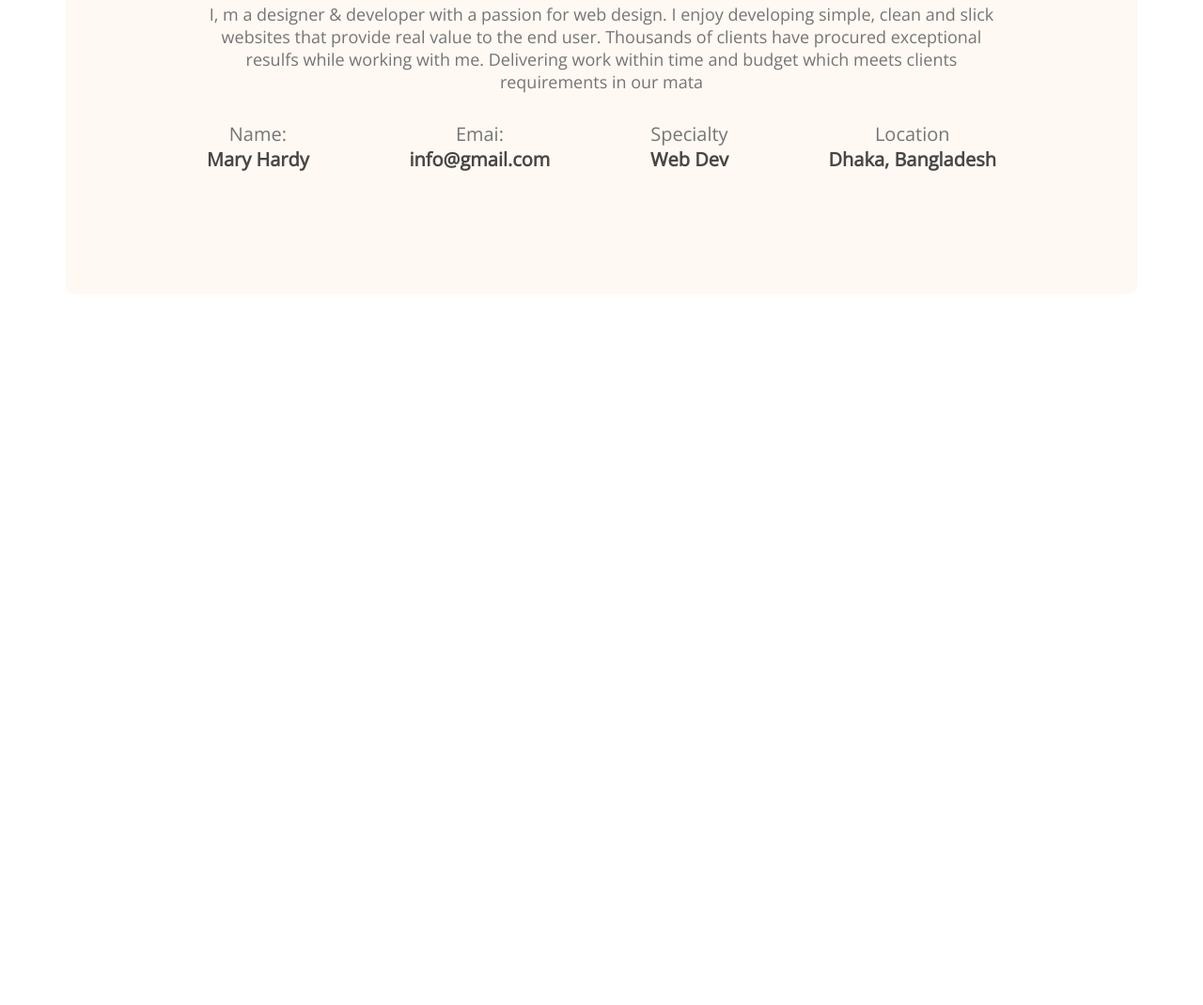
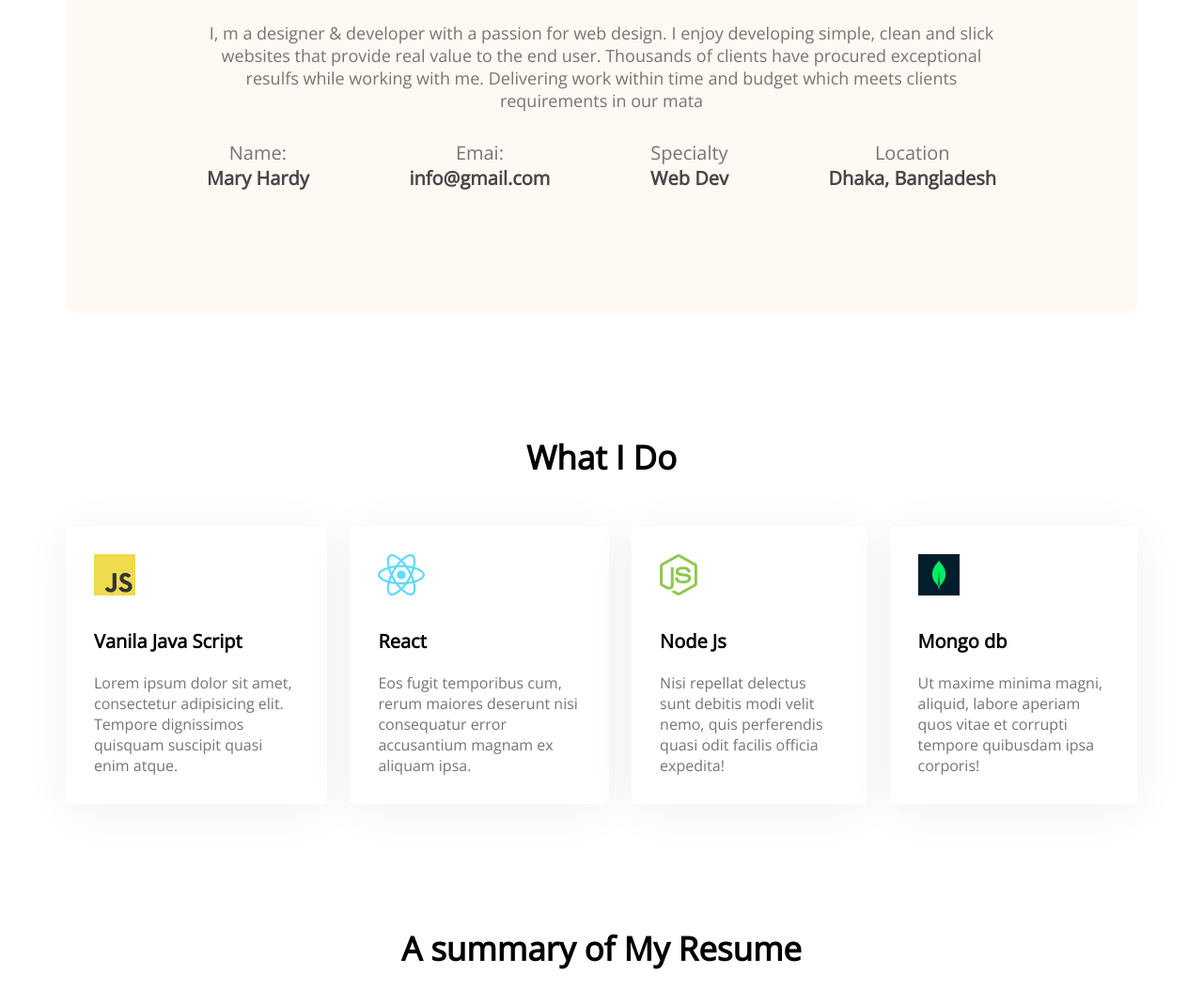
Before and after one commit to sarwar1821201/developer-portfolio, a plain HTML site: page index.html in a window 1280 px wide. Shown: the part 1174-2244 px from the top of the page at 94% size. Before the commit the page ends 1487 px from the top, so only its background shows below. Drawn offline with nearby package versions, Linux system fonts and the light colour scheme.

Commit message:
skill content

```diff
--- a/index.html
+++ b/index.html
@@ -62,6 +62,42 @@
      </div>
 
       </section>
+      <!--What I Do Section-->
+      <section class="what-i-do">
+         <h3 class="section-title">What I Do</h3>
+
+         <!----.skills-container>.skill*4>img+p.skill-title+p.skill-description>lorem15-->
+
+         <div class="skills-container">
+            <div class="skill">
+                <img src="images/icons/js.png" alt="">
+                <p class="skill-title">Vanila Java Script</p>
+                <p class="skill-description">Lorem ipsum dolor sit amet, consectetur adipisicing elit. Tempore dignissimos quisquam suscipit quasi enim atque.</p>
+            </div>
+            <div class="skill">
+                <img src="images/icons/react.png" alt="">
+                <p class="skill-title">React</p>
+                <p class="skill-description">Eos fugit temporibus cum, rerum maiores deserunt nisi consequatur error accusantium magnam ex aliquam ipsa.</p>
+            </div>
+            <div class="skill">
+                <img src="images/icons/nodejs.png" alt="">
+                <p class="skill-title">Node Js</p>
+                <p class="skill-description">Nisi repellat delectus sunt debitis modi velit nemo, quis perferendis quasi odit facilis officia expedita!</p>
+            </div>
+            <div class="skill">
+                <img src="images/icons/mongo.png" alt="">
+                <p class="skill-title">Mongo db</p>
+                <p class="skill-description">Ut maxime minima magni, aliquid, labore aperiam quos vitae et corrupti tempore quibusdam ipsa corporis!</p>
+            </div>
+         </div>
+
+      </section>
+
+      <!--Resume Section-->
+      <section class="resume">
+         <h3 class="section-title">A summary of My Resume</h3>
+      </section>
+
     </main>
 
     <footer>
--- a/styles/portfolio.css
+++ b/styles/portfolio.css
@@ -76,8 +76,12 @@ main{
    margin: 0 auto;
 }
 
+section{
+    margin-top:130px;
+}
+
 .about{
-   margin-top: 130px;
+
    border-radius: 10px;
    padding: 130px 150px;
    background: #FFF8F3;
@@ -85,8 +89,8 @@ main{
 }
 
 .section-title{
-
-   margin-bottom: 30px;
+   text-align: center;
+   margin-bottom: 50px;
    font-weight: 700;
    font-size: 35px;
 }
@@ -112,3 +116,28 @@ main{
 font-size: 20px;
 color: #474747;
 }
+
+
+
+.skills-container{
+    display: flex;
+    gap: 24px;
+}
+
+.skill{
+    background: #FFFFFF;
+    box-shadow: 0px 6px 50px rgba(0, 0, 0, 0.06);
+    border-radius: 5px;
+    padding: 30px;
+}
+
+.skill-title{
+    font-weight: 700;
+font-size: 20px;
+margin-top: 30px;
+margin-bottom: 20px;
+}
+
+.skill-description{
+    color: #757575;
+}
```
